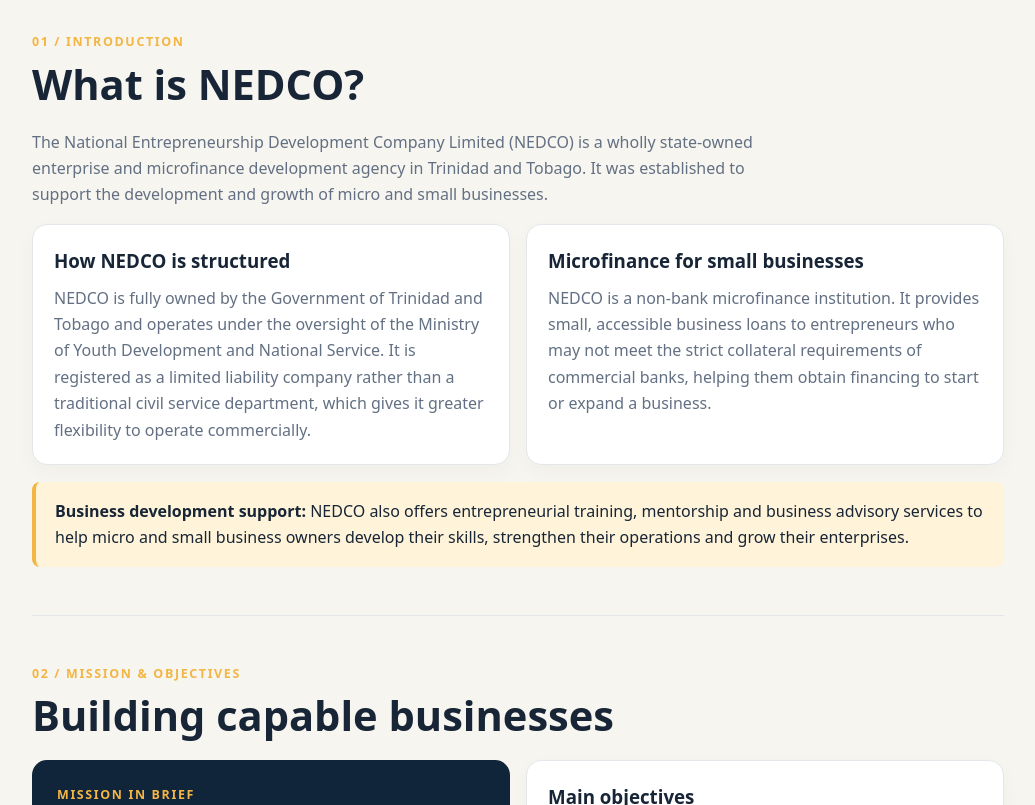
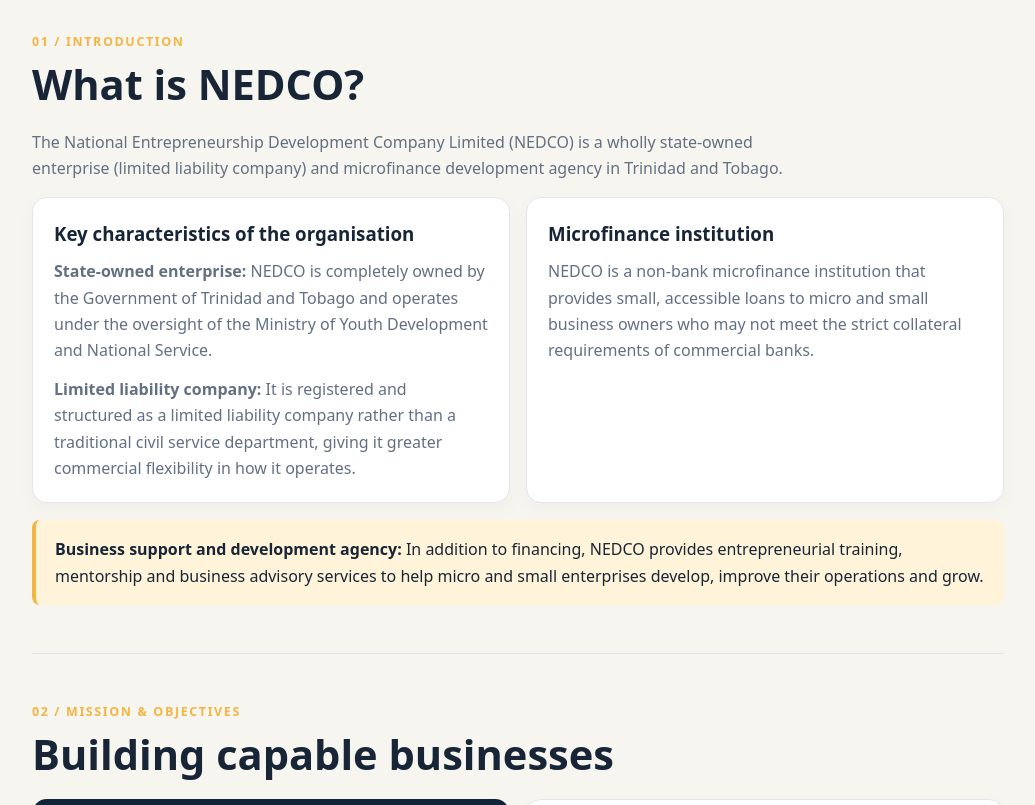
Before and after one commit to Sham2great/Techub, a plain HTML site: page index.html in a window 1280 px wide. Shown: the part 740-1545 px from the top of the page, without its empty margins (122-1157 px from the left). Drawn offline with Linux system fonts and the light colour scheme.

```diff
--- a/index.html
+++ b/index.html
@@ -14,18 +14,19 @@
 <section class="section" id="about">
   <div class="eyebrow">01 / Introduction</div>
   <h2>What is NEDCO?</h2>
-  <p class="lead">The National Entrepreneurship Development Company Limited (NEDCO) is a wholly state-owned enterprise and microfinance development agency in Trinidad and Tobago. It was established to support the development and growth of micro and small businesses.</p>
+  <p class="lead">The National Entrepreneurship Development Company Limited (NEDCO) is a wholly state-owned enterprise (limited liability company) and microfinance development agency in Trinidad and Tobago.</p>
   <div class="two">
     <div class="card">
-      <h3>How NEDCO is structured</h3>
-      <p>NEDCO is fully owned by the Government of Trinidad and Tobago and operates under the oversight of the Ministry of Youth Development and National Service. It is registered as a limited liability company rather than a traditional civil service department, which gives it greater flexibility to operate commercially.</p>
+      <h3>Key characteristics of the organisation</h3>
+      <p><b>State-owned enterprise:</b> NEDCO is completely owned by the Government of Trinidad and Tobago and operates under the oversight of the Ministry of Youth Development and National Service.</p>
+      <p style="margin-top:12px"><b>Limited liability company:</b> It is registered and structured as a limited liability company rather than a traditional civil service department, giving it greater commercial flexibility in how it operates.</p>
     </div>
     <div class="card">
-      <h3>Microfinance for small businesses</h3>
-      <p>NEDCO is a non-bank microfinance institution. It provides small, accessible business loans to entrepreneurs who may not meet the strict collateral requirements of commercial banks, helping them obtain financing to start or expand a business.</p>
+      <h3>Microfinance institution</h3>
+      <p>NEDCO is a non-bank microfinance institution that provides small, accessible loans to micro and small business owners who may not meet the strict collateral requirements of commercial banks.</p>
     </div>
   </div>
-  <div class="callout"><b>Business development support:</b> NEDCO also offers entrepreneurial training, mentorship and business advisory services to help micro and small business owners develop their skills, strengthen their operations and grow their enterprises.</div>
+  <div class="callout"><b>Business support and development agency:</b> In addition to financing, NEDCO provides entrepreneurial training, mentorship and business advisory services to help micro and small enterprises develop, improve their operations and grow.</div>
 </section>
 <section class="section" id="mission"><div class="eyebrow">02 / Mission & objectives</div><h2>Building capable businesses</h2><div class="two"><div class="quote"><div class="eyebrow">Mission in brief</div><p>Support new and existing micro and small businesses so they can become financially independent, sustainable and competitive.</p><strong>In simple terms: help businesses stand on their own.</strong></div><div class="card"><h3>Main objectives</h3><ul><li>Improve access to business financing.</li><li>Develop entrepreneurs’ knowledge and skills.</li><li>Support business planning and assessment.</li><li>Encourage sustainable growth.</li></ul></div></div><div class="callout"><b>Need addressed:</b> Entrepreneurs may have a viable idea but lack funding, business knowledge, guidance or resources to establish a business.</div></section>
 <section class="section" id="services"><div class="eyebrow">03 / Services</div><h2>More than just a loan</h2><div class="grid"><div class="card"><h3>Business financing</h3><p>Loan options for eligible registered businesses to support approved business needs.</p></div><div class="card"><h3>Entrepreneurial training</h3><p>Practical learning to strengthen business and management skills.</p></div><div class="card"><h3>Business advisory</h3><p>Guidance to help owners assess needs and make business decisions.</p></div><div class="card"><h3>Business assessment</h3><p>Assessment of business needs and readiness during development or financing.</p></div><div class="card"><h3>Mentorship</h3><p>Support to apply business knowledge and work through challenges.</p></div><div class="card"><h3>Business Accelerator Programme</h3><p>Development support that may combine training, advisory, mentorship, networking and financing access.</p></div></div><p class="small">Services and programme availability can change; confirm current details with NEDCO.</p></section>
```
